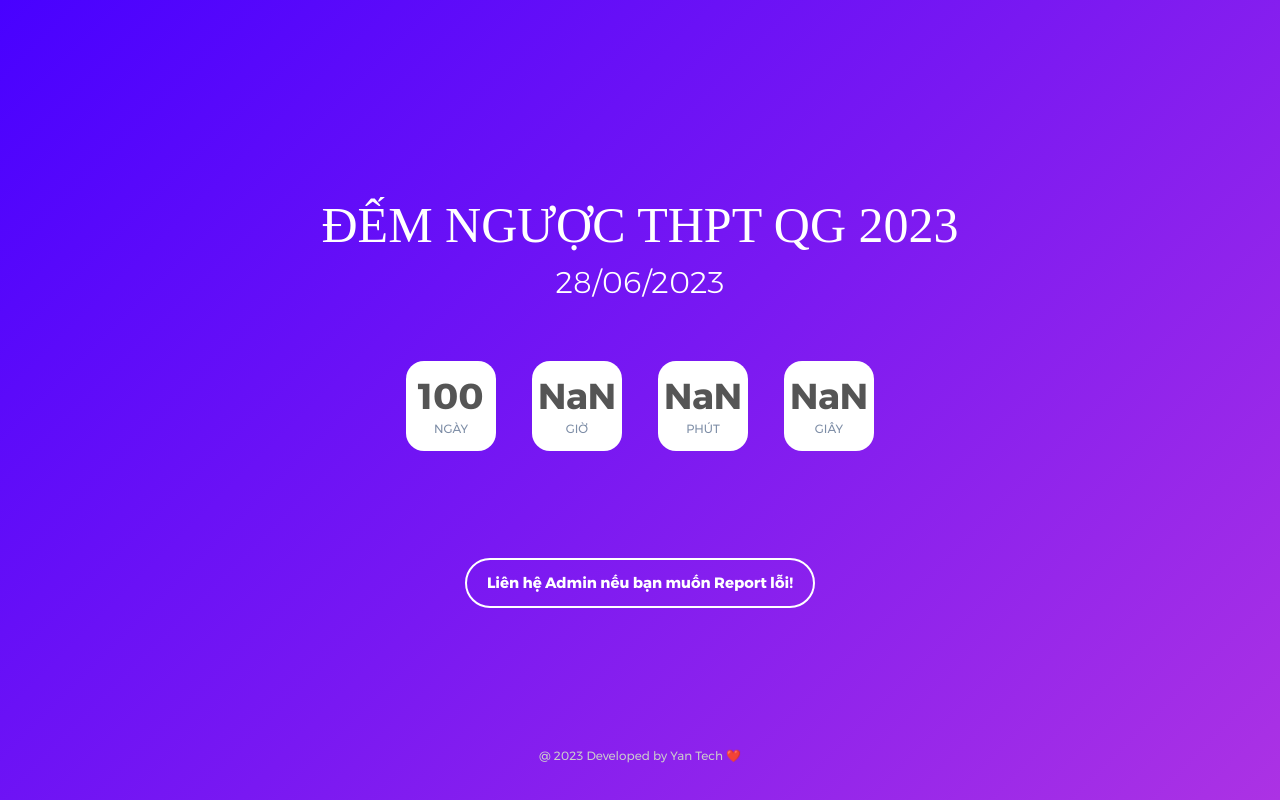
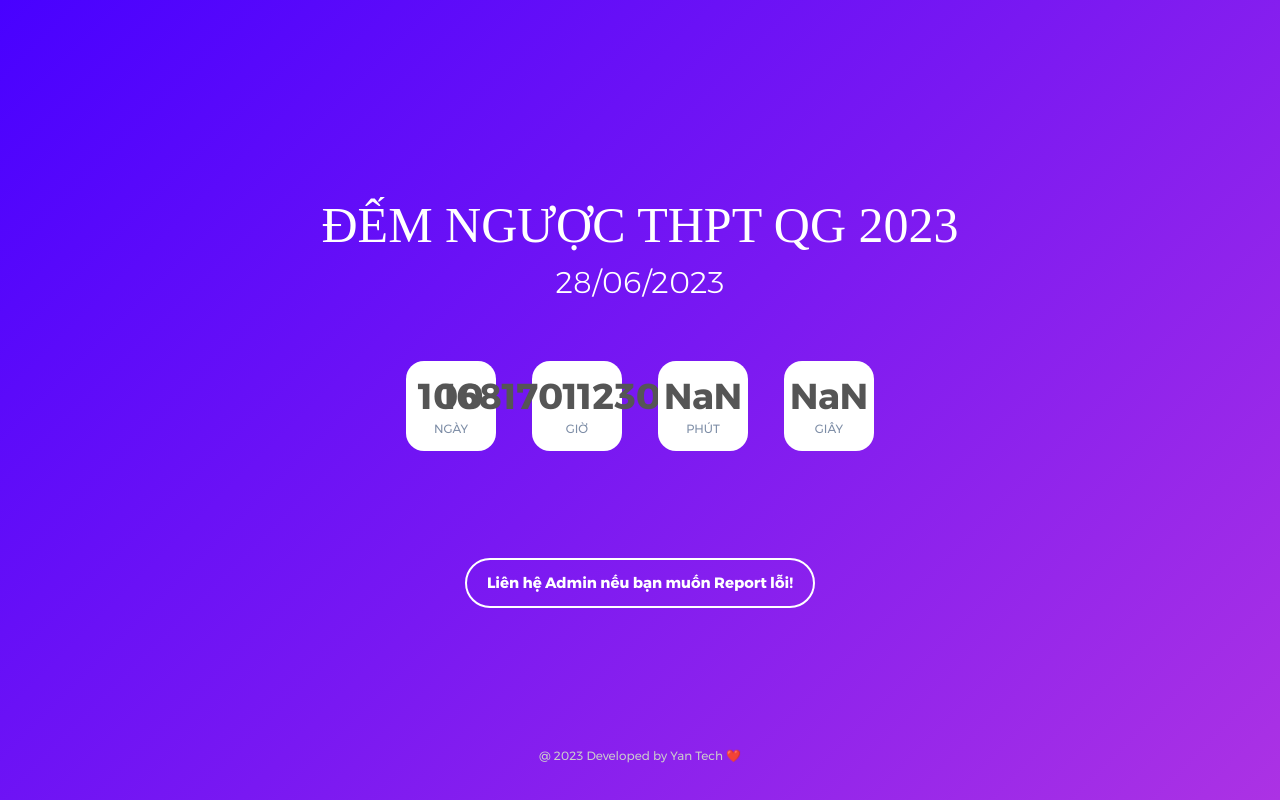
Before and after one commit to yannguyendev05/thptqg, a plain HTML site: page index.html in a window 1280 px wide. Drawn offline with Linux system fonts and the light colour scheme; a web font is replaced by a local one.

Commit message:
Update index.html

```diff
--- a/index.html
+++ b/index.html
@@ -141,7 +141,7 @@ const updateCountdown = setInterval(() => {
     const seconds = Math.floor((remainingTime % (1000 * 60)) / 1000);
     document.getElementById("day").innerHTML = `100`;
 
-document.getElementById("hour").innerHTML = `${hours}`;
+document.getElementById("hour").innerHTML = `${now}`;
 
 document.getElementById("min").innerHTML = `${minutes}`;
 
```
